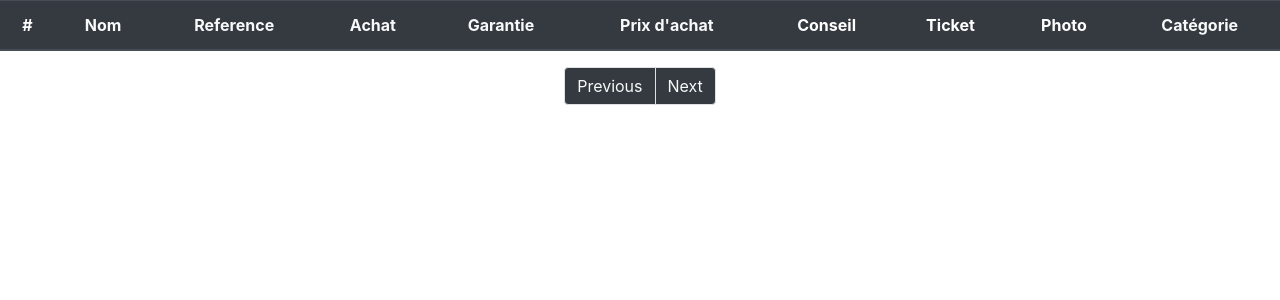
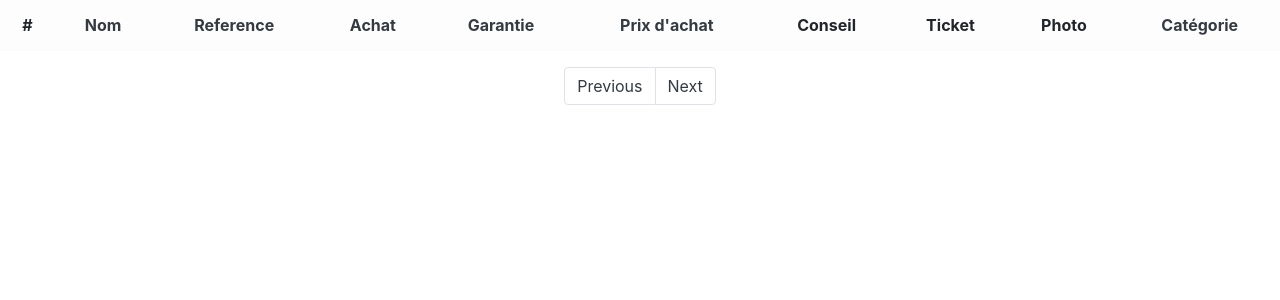
Before and after one commit to YoannAbran/Projet_Dashboard, a PHP site: template view/listView.php in a window 1280 px wide. Shown: the part 56-356 px from the top of the page. Run offline with PHP 8.4, Linux system fonts and the light colour scheme; the template is opened without the code that fills it: most values are stand-ins (such as "Sample title", 1, 10 or a date in 2020); data that the repository does not hold is empty; some libraries are stand-ins or nearby versions.

Commit message:
testsome security for form, GET

```diff
--- a/view/listView.php
+++ b/view/listView.php
@@ -3,20 +3,22 @@
   session_start();
   session_regenerate_id();
 ?>
+<div class="">
 
-<table class='table table-striped table-dark'>
+
+<table class='table table-striped table-light'>
           <thead>
             <tr>
-              <th class='text-center' scope='col'>#</th>
-              <th class='text-center' scope='col'><a class="text-light" href="index.php?action=listbook&page_no=<?php echo $page_no?>&orderBy=nom&sort=<?php echo (($ascdesc=='ASC')? 'DESC' : 'ASC') ?>">Nom</a></th>
-              <th class='text-center' scope='col'><a class="text-light" href="index.php?action=listbook&page_no=<?php echo $page_no?>&orderBy=reference&sort=<?php echo (($ascdesc=='ASC')? 'DESC' : 'ASC') ?>">Reference</a></th>
-              <th class='text-center' scope='col'><a class="text-light" href="index.php?action=listbook&page_no=<?php echo $page_no?>&orderBy=date_achat&sort=<?php echo (($ascdesc=='ASC')? 'DESC' : 'ASC') ?>">Achat</a></th>
-              <th class='text-center' scope='col'><a class="text-light" href="index.php?action=listbook&page_no=<?php echo $page_no?>&orderBy=date_garantie&sort=<?php echo (($ascdesc=='ASC')? 'DESC' : 'ASC') ?>">Garantie</a></th>
-              <th class='text-center' scope='col'><a class="text-light" href="index.php?action=listbook&page_no=<?php echo $page_no?>&orderBy=prix&sort=<?php echo (($ascdesc=='ASC')? 'DESC' : 'ASC') ?>">Prix d'achat</a></th>
-              <th class='text-center' scope='col'>Conseil</th>
-              <th class='text-center' scope='col'>Ticket</th>
-              <th class='text-center' scope='col'>Photo</th>
-              <th class='text-center' scope='col'><a class="text-light" href="index.php?action=listbook&page_no=<?php echo $page_no?>&orderBy=categorie&sort=<?php echo (($ascdesc=='ASC')? 'DESC' : 'ASC') ?>">Catégorie</a></th>
+              <th class='text-center align-middle' scope='col'>#</th>
+              <th class='text-center align-middle' scope='col'><a class="text-dark" href="<?php echo "index.php?action=listbook&page_no=". $page_no."&orderBy=nom&sort=".(($ascdesc=='ASC')? 'DESC' : 'ASC').""?>">Nom</a></th>
+              <th class='text-center align-middle' scope='col'><a class="text-dark" href="<?php echo "index.php?action=listbook&page_no=". $page_no."&orderBy=reference&sort=".(($ascdesc=='ASC')? 'DESC' : 'ASC').""?>">Reference</a></th>
+              <th class='text-center align-middle' scope='col'><a class="text-dark" href="<?php echo "index.php?action=listbook&page_no=". $page_no."&orderBy=date_achat&sort=".(($ascdesc=='ASC')? 'DESC' : 'ASC').""?>">Achat</a></th>
+              <th class='text-center align-middle' scope='col'><a class="text-dark" href="<?php echo "index.php?action=listbook&page_no=". $page_no."&orderBy=date_garantie&sort=".(($ascdesc=='ASC')? 'DESC' : 'ASC').""?>">Garantie</a></th>
+              <th class='text-center align-middle' scope='col'><a class="text-dark" href="<?php echo "index.php?action=listbook&page_no=". $page_no."&orderBy=prix&sort=".(($ascdesc=='ASC')? 'DESC' : 'ASC').""?>">Prix d'achat</a></th>
+              <th class='text-center align-middle' scope='col'>Conseil</th>
+              <th class='text-center align-middle' scope='col'>Ticket</th>
+              <th class='text-center align-middle' scope='col'>Photo</th>
+              <th class='text-center align-middle' scope='col'><a class="text-dark" href="<?php echo "index.php?action=listbook&page_no=". $page_no."&orderBy=categorie&sort=".(($ascdesc=='ASC')? 'DESC' : 'ASC').""?>">Catégorie</a></th>
               <?php if (isset($_SESSION['isAdmin'])){
               echo "<th class='text-center' scope='col'>Suppression</th>
                 ";}?>
@@ -31,18 +33,18 @@ while($row = mysqli_fetch_array($books)){
       <tr>
         <th scope="row"><?php echo $row['id']; ?></th>
         <?php if (isset($_SESSION['isAdmin'])){
-        echo "<td class='text-center'><a class='text-light' href='index.php?action=edit&id=".$row['id']."'>".$row['nom']."</a></td>";}
-        else {  echo "<td class='text-center'>".$row['nom']."</td>";}?>
-          <td class='text-center'><?php echo $row['reference']; ?></td>
-          <td class='text-center'><?php echo $row['date_achat']; ?></td>
-          <td class='text-center'><?php echo $row['date_garantie']; ?></td>
-          <td class='text-center'><?php echo $row['prix']; ?></td>
-          <td class='text-center'><?php echo $row['conseil']; ?></td>
-          <td class='text-center'><?php echo $row['photo_ticket']; ?></td>
-          <td class='text-center'><?php echo $row['photo']; ?></td>
-          <td class='text-center'><?php echo $row['categorie']; ?></td>
+        echo "<td class='text-center align-middle'><a class='text-dark' href='index.php?action=edit&id=".$row['id']."'>".htmlspecialchars($row['nom'])."</a></td>";}
+        else {  echo "<td class='text-center align-middle'>".htmlspecialchars($row['nom'])."</td>";}?>
+          <td class='text-center align-middle'><?php echo htmlspecialchars($row['reference']); ?></td>
+          <td class='text-center align-middle'><?php echo htmlspecialchars($row['date_achat']); ?></td>
+          <td class='text-center align-middle'><?php echo htmlspecialchars($row['date_garantie']); ?></td>
+          <td class='text-center align-middle'><?php echo htmlspecialchars($row['prix']); ?></td>
+          <td class='text-center align-middle'><?php echo htmlspecialchars($row['conseil']); ?></td>
+          <td class='text-center align-middle'><?php echo htmlspecialchars($row['photo_ticket']); ?></td>
+          <td class='text-center align-middle'><?php echo htmlspecialchars($row['photo']); ?></td>
+          <td class='text-center align-middle'><?php echo htmlspecialchars($row['categorie']); ?></td>
         <?php    if (isset($_SESSION['isAdmin'])){
-            echo "<td class='text-center'><form action ='index.php?action=delete&id=".$row['id']."' method='post' onsubmit='return submitResult();'><button class='btn btn-link'type='submit' name='suppr' value=''><i class='text-light fas fa-trash-alt'></i></button></form></td>";}?>
+            echo "<td class='text-center align-middle'><form action ='index.php?action=delete&id=".$row['id']."' method='post' onsubmit='return submitResult();'><button class='btn btn-link'type='submit' name='suppr' value=''><i class='text-dark fas fa-trash-alt'></i></button></form></td>";}?>
       </tr>
 
     <?php }  ?>
@@ -51,11 +53,11 @@ while($row = mysqli_fetch_array($books)){
         <nav aria-label="Page navigation" class="">
           <ul class="pagination justify-content-center ">
   <?php if($page_no > 1){
-  echo "<li class='page-item'><a class=' bg-dark text-light page-link' href='index.php?action=listbook&page_no=1&orderBy=$order&sort=$ascdesc'>First Page</a></li>";
+  echo "<li class='page-item'><a class='  text-dark page-link' href='index.php?action=listbook&page_no=1&orderBy=$order&sort=$ascdesc'>First Page</a></li>";
   } ?>
 
   <li class='page-item <?php if($page_no <= 1){ echo "disabled"; } ?> ' >
-  <a class='bg-dark text-light page-link'<?php if($page_no > 1){
+  <a class=' text-dark page-link'<?php if($page_no > 1){
   echo "href='index.php?action=listbook&page_no=$previous_page&orderBy=$order&sort=$ascdesc'";
   } ?>>Previous</a>
   </li>
@@ -63,17 +65,17 @@ while($row = mysqli_fetch_array($books)){
   <li class='page-item <?php if($page_no >= $total_no_of_pages){
   echo "disabled";
 } ?>'>
-  <a class='bg-dark text-light page-link'<?php if($page_no < $total_no_of_pages) {
+  <a class=' text-dark page-link'<?php if($page_no < $total_no_of_pages) {
   echo "href='index.php?action=listbook&page_no=$next_page&orderBy=$order&sort=$ascdesc'";
   } ?>>Next</a>
   </li>
 
   <?php if($page_no < $total_no_of_pages){
-  echo "<li><a class='bg-dark text-light page-link' href='index.php?action=listbook&page_no=$total_no_of_pages&orderBy=$order&sort=$ascdesc'>Last &rsaquo;&rsaquo;</a></li>";
+  echo "<li><a class=' text-dark page-link' href='index.php?action=listbook&page_no=$total_no_of_pages&orderBy=$order&sort=$ascdesc'>Last &rsaquo;&rsaquo;</a></li>";
   } ?>
   </ul>
 </nav>
-
+</div>
 <?php
   $content = ob_get_clean();
   require('template.php');
--- a/view/template.php
+++ b/view/template.php
@@ -30,7 +30,7 @@ $title = "dashboard";
           <a class="nav-link" href="index.php">Home <span class="sr-only">(current)</span></a>
         </li>
         <li class='nav-item'>
-           <a class='nav-link' href='index.php?action=listbook'>Liste des livres</a>
+           <a class='nav-link' href='<?php echo htmlspecialchars('index.php?action=listbook')?>'>Liste des livres</a>
          </li>
         <?php
 
@@ -39,19 +39,19 @@ $title = "dashboard";
 
 
           <li class='nav-item'>
-          <a class='nav-link' href='index.php?action=insertnew'>Ajouter un produit</a>
+          <a class='nav-link' href='" .htmlspecialchars('index.php?action=insertnew')."'>Ajouter un produit</a>
         </li>
 
        <li class='nav-item'>
-          <a class='nav-link' href='index.php?action=register'>Ajouter un admin</a>
+          <a class='nav-link' href='" .htmlspecialchars('index.php?action=register')."'>Ajouter un admin</a>
         </li>";
       }
          ?>
         <li class="nav-item">
-          <a class="nav-link" href="index.php?action=login">Login</a>
+          <a class="nav-link" href="<?php echo htmlspecialchars('index.php?action=login')?>">Login</a>
         </li>
         <li class="nav-item">
-          <a class="nav-link" href="index.php?action=deco">Logout</a>
+          <a class="nav-link" href="<?php echo htmlspecialchars('index.php?action=deco')?>">Logout</a>
         </li>
       </ul>
     </div>
```
Also changed, not shown: controller/controller.php (+15 -16 lines), view/EditView.php (+15 -15 lines).
